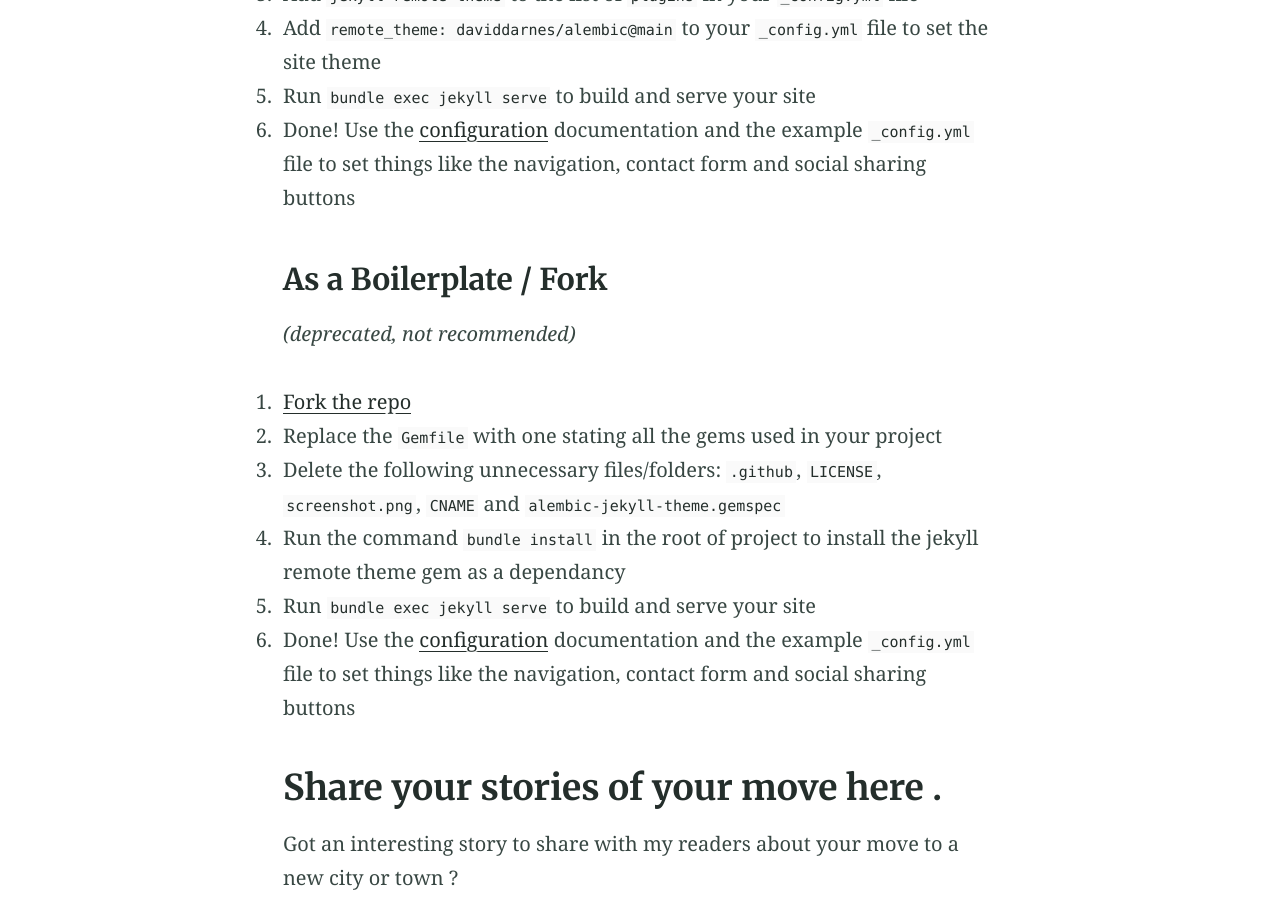
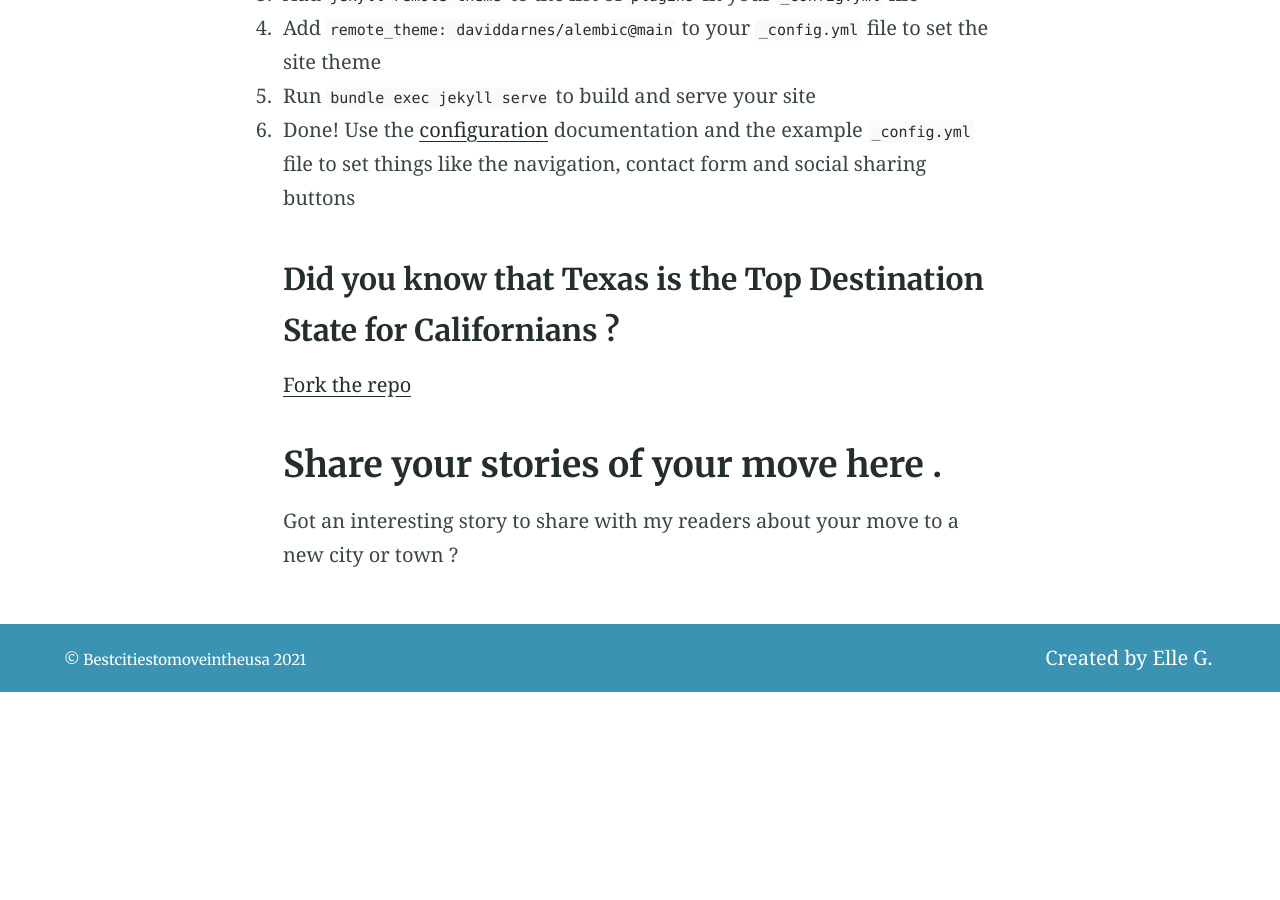
Before and after one commit to Coolweb2go/alembic, a Jekyll site: the page built from index.md, in a window 1280 px wide and 900 px high, scrolled down 3995 px. Built offline with Jekyll 4.4.1, drawn with Linux system fonts in a browser that asks for light colours; after the commit the page ends 4687 px from its top, so only the background shows below that.

Commit message:
Update from Forestry.io elle gamboa updated index.md

```diff
--- a/index.md
+++ b/index.md
@@ -68,16 +68,9 @@ To give you a running start I've put together some starter kits that you can dow
 5. Run `bundle exec jekyll serve` to build and serve your site
 6. Done! Use the [configuration](#configuration) documentation and the example [`_config.yml`](https://github.com/daviddarnes/alembic/blob/master/_config.yml) file to set things like the navigation, contact form and social sharing buttons
 
-### As a Boilerplate / Fork
+### Did you know that Texas is the Top Destination State for Californians ?
 
-_(deprecated, not recommended)_
-
-1. [Fork the repo](https://github.com/daviddarnes/alembic#fork-destination-box)
-2. Replace the `Gemfile` with one stating all the gems used in your project
-3. Delete the following unnecessary files/folders: `.github`, `LICENSE`, `screenshot.png`, `CNAME` and `alembic-jekyll-theme.gemspec`
-4. Run the command `bundle install` in the root of project to install the jekyll remote theme gem as a dependancy
-5. Run `bundle exec jekyll serve` to build and serve your site
-6. Done! Use the [configuration](#configuration) documentation and the example [`_config.yml`](https://github.com/daviddarnes/alembic/blob/master/_config.yml) file to set things like the navigation, contact form and social sharing buttons
+[Fork the repo](https://github.com/daviddarnes/alembic#fork-destination-box)
 
 ## Share your stories of your move here .
 
```
